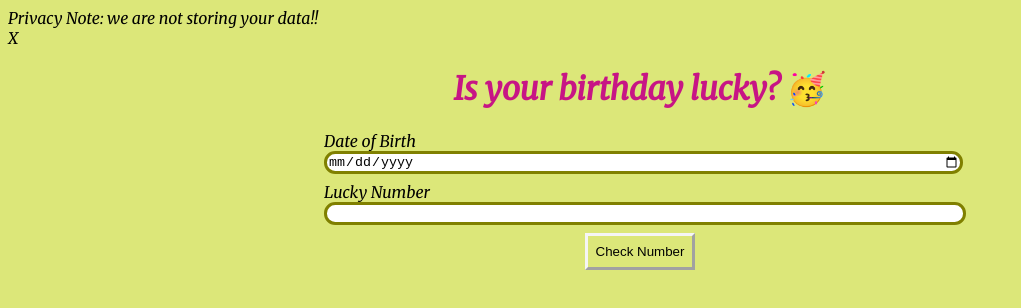
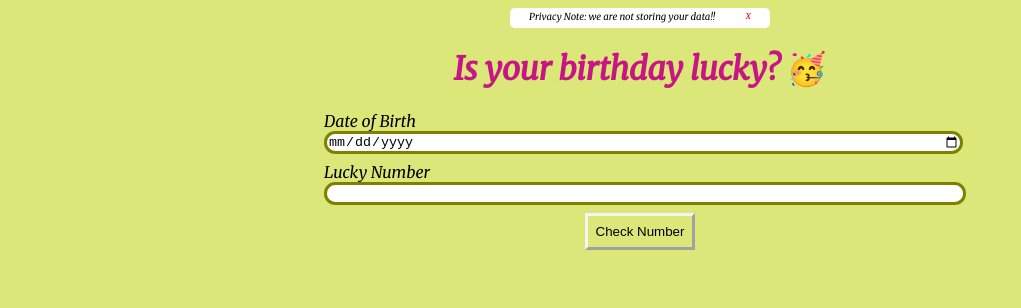
Before and after one commit to Manju-sree/Is-your-Birthday-lucky-, a plain HTML site: page index.html in a window 1280 px wide. Shown: the whole page, without its empty margins (0-1021 px from the left). Drawn offline with Linux system fonts and the light colour scheme.

Commit message:
Update styles.css
privacy note added in css file

```diff
--- a/styles.css
+++ b/styles.css
@@ -51,7 +51,30 @@ input {
     margin-top: 2rem;
 }
 
-p {
-    text-align-last: right;
-    margin-top: 10%;
+
+/*privacy note*/
+
+
+/* .privacy-note-start {
+
+    margin-bottom: 0.5rem;
+} */
+
+.privacy-note-start {
+    font-size: 0.6rem;
+    display: flex;
+    justify-content: space-around;
+    padding: 0.2rem;
+    padding-bottom: 0.3rem;
+    width: 20%;
+    margin: auto;
+    margin-top: 0.5rem;
+    background: white;
+    border-radius: 0.3rem;
 }
+
+.privacy-note-end {
+    color: red;
+    cursor: pointer;
+    font-size: 0.5rem;
+}
```
